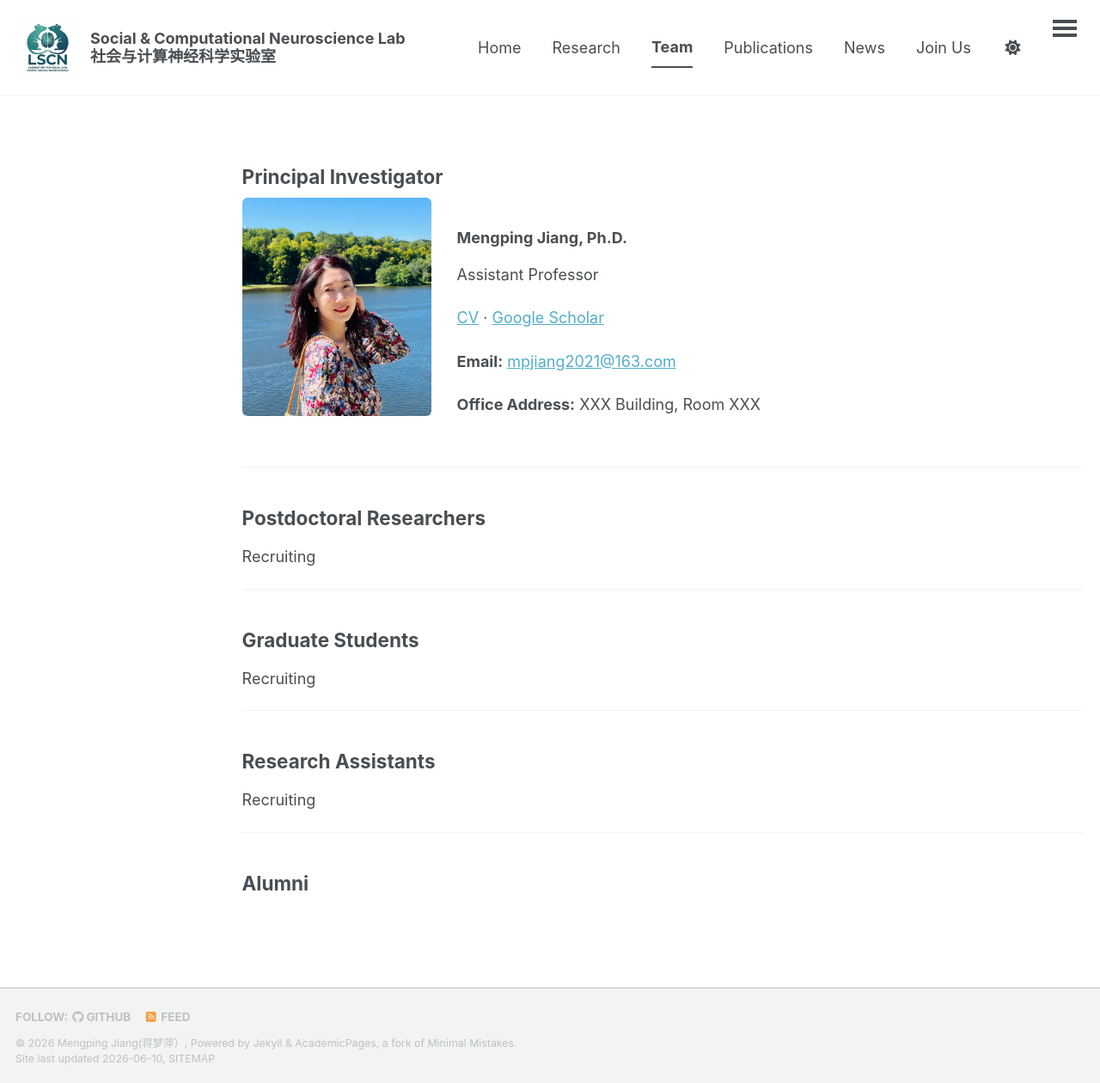
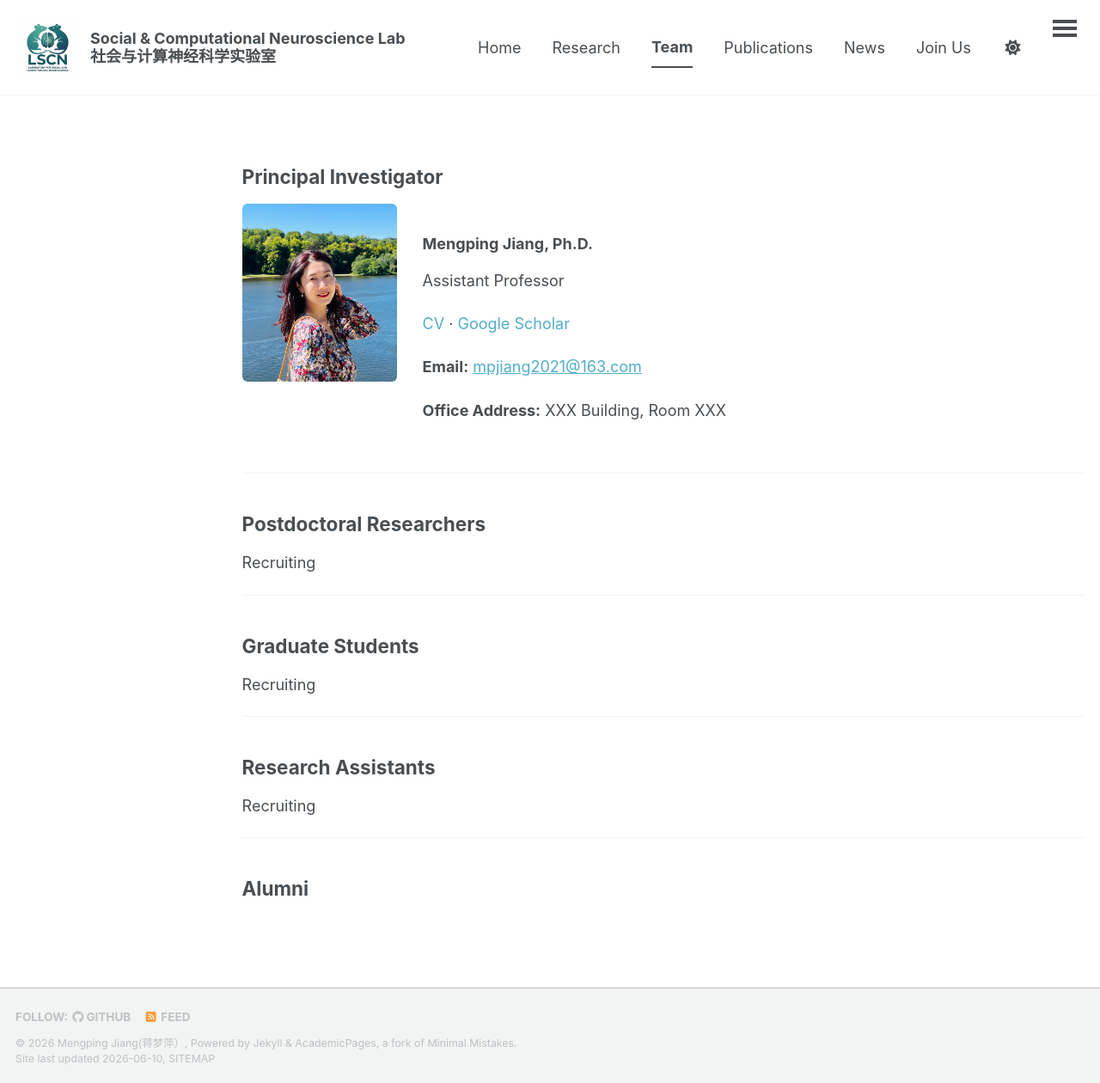
Before and after one commit to MengpingJiang/mengpingjiang.github.io, a Jekyll site: the page built from _pages/team.md, in a window 1280 px wide and 1260 px high. Shown: the whole window at 86% size. Built offline with Jekyll 4.4.1, drawn with Linux system fonts in a browser that asks for light colours; a script bundle is joined from its source files by our own code; library files that are not in the unit come from our copies.

Commit message:
Update main.scss

```diff
--- a/assets/css/main.scss
+++ b/assets/css/main.scss
@@ -81,19 +81,25 @@
   width: 100%;
   line-height: 1.65;
 }
-
 .pi-profile {
   display: flex;
   align-items: flex-start;
   gap: 30px;
+  margin-top: 1rem;
   margin-bottom: 2rem;
 }
 
 .pi-photo img {
-  width: 220px;
+  width: 180px;
   border-radius: 6px;
 }
 
 .pi-info {
   flex: 1;
 }
+
+.profile-links a {
+  text-decoration: none;
+  border: none !important;
+  box-shadow: none !important;
+}
```
